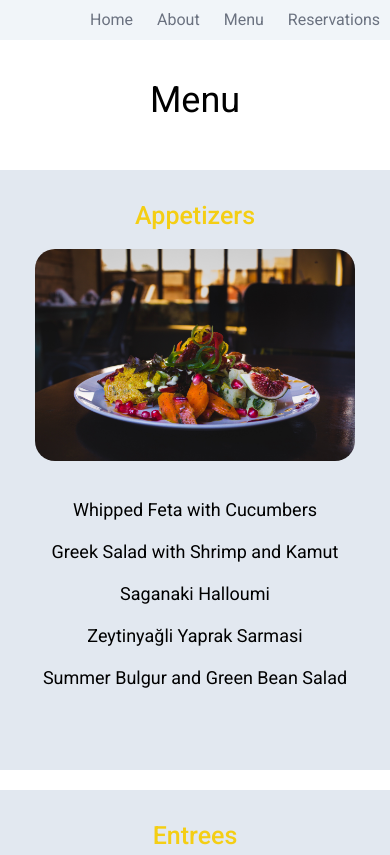
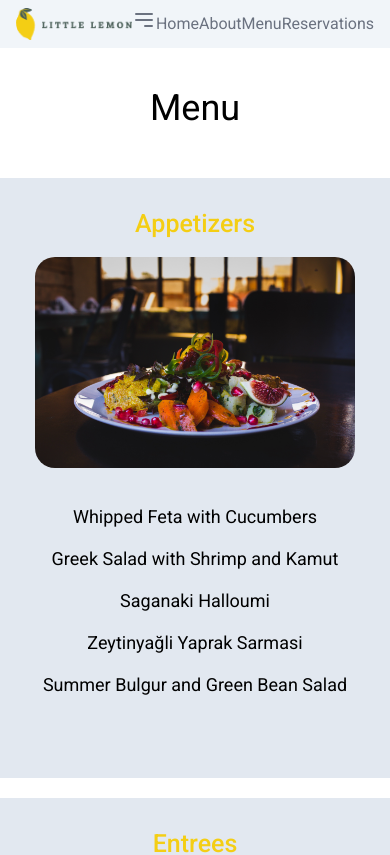
Before and after one commit to kingkwongsta/coursera-capstone-little-lemon, a React (Create React App) app: page /menu in a window 390 px wide. Shown: the top 855 px of the page. Built offline with nearby package versions, Linux system fonts and the light colour scheme.

Commit message:
separate responsive menues out

```diff
--- a/src/components/navbar/navbar.jsx
+++ b/src/components/navbar/navbar.jsx
@@ -1,15 +1,61 @@
-import React from "react";
+import React, { useState } from "react";
 import Logo from "./../../images/logo.png";
 
 function NavBar() {
+  const [menuOpen, setMenuOpen] = useState(false);
+
+  const handleToggleMenu = () => {
+    setMenuOpen(!menuOpen);
+    console.log(menuOpen);
+  };
+
   return (
-    <nav className="flex items-center justify-between px-[90px] py-2 bg-slate-100">
-      <div className="">
+    <nav className="flex items-center justify-between px-4 py-2 md:px-6 bg-slate-100">
+      <div className="flex items-center">
         <a href="/">
-          <img className="max-h-[50px]" src={Logo} alt="little-lemon-logo" />
+          <img className="max-h-10" src={Logo} alt="little-lemon-logo" />
         </a>
       </div>
-      <div className="flex space-x-6">
+      {/* Hamburger menu icon - Responsive Layout */}
+      <div className="md:hidden">
+        <button
+          onClick={handleToggleMenu}
+          className="text-gray-500 hover:text-[#f4ce14] focus:outline-none"
+        >
+          <svg
+            className="h-6 w-6 fill-current"
+            xmlns="http://www.w3.org/2000/svg"
+            viewBox="0 0 24 24"
+            stroke="currentColor"
+          >
+            <path
+              strokeLinecap="round"
+              strokeLinejoin="round"
+              strokeWidth="2"
+              d="M4 6h16M4 12h16m-7 6h7"
+            />
+          </svg>
+        </button>
+        <div className={`${menuOpen ? "flex flex-col" : "hidden"}`}>
+          <a href="/" className="text-gray-500 hover:text-[#f4ce14]">
+            Home
+          </a>
+          <a href="/about" className="text-gray-500 hover:text-[#f4ce14]">
+            About
+          </a>
+          <a href="/menu" className="text-gray-500 hover:text-[#f4ce14]">
+            Menu
+          </a>
+          <a
+            href="/reservations"
+            className="text-gray-500 hover:text-[#f4ce14]"
+          >
+            Reservations
+          </a>
+        </div>
+      </div>
+      {/* Menu Large Screen Display */}
+      <div className="flex flex-row">
         <a href="/" className="text-gray-500 hover:text-[#f4ce14]">
           Home
         </a>
```
